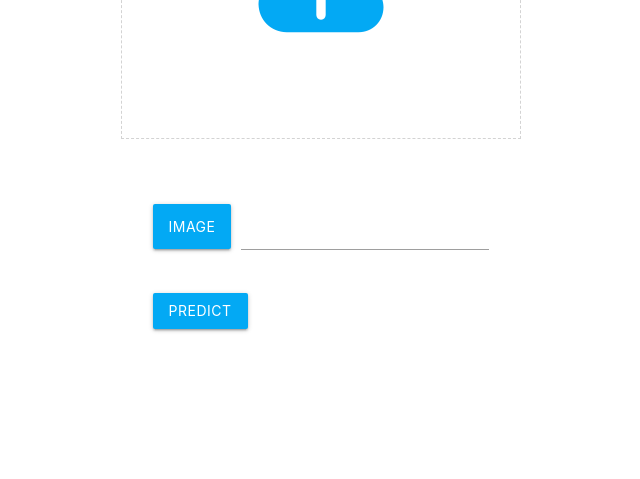
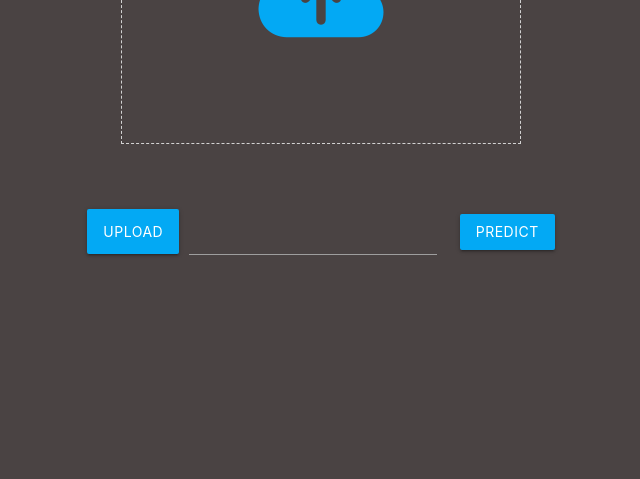
Before and after one commit to team-20-20/cat-vs-dog, a Flask app: page / in a window 1280 px wide. Shown: the part 321-800 px from the top of the page, without its empty margins (319-959 px from the left). Run offline with Flask 2, Linux system fonts and the light colour scheme; some libraries are stand-ins or nearby versions.

Commit message:
Update index.html

```diff
--- a/templates/index.html
+++ b/templates/index.html
@@ -6,20 +6,25 @@
 	 <script src="https://kit.fontawesome.com/a076d05399.js"></script>
     <title>Cat vs Dog</title>
     </head>
-    <body>
+    <body style="background-color:#4a4343">
 	<!-- Compiled and minified CSS -->
+		<nav style="height:58px" class="light-blue">
+			<div class="nav-wrapper">
+				<a  style="display: inline-block;
+    height: 100%;" class="brand-logo"><img src="https://lh3.googleusercontent.com/Z9R-ZmfMhXkupPTrYE_p43XMCGIrR_TPb7WuZwxTStoOjLZgz-gCW3pcEvB-BhVxaiU2=s170"/></a>
+
+			</div>
+		</nav>
    		<div>
    			<div>
+					<h5 style="text-align:center;margin-top:30px;color:white">Upload the image to be predicted using below upload button</h5>
 
-   				<h4 style="text-align: center">
-   					Cat vs Dog Image Prediction
-   				</h4>
+
    			</div>
-   			<div class="row" id="image_container_div" style="display:flex;justify-content: center;align-items: center;margin-top: 100px">
-   				<div class="col s-12" id="image_container" style="width:400px;
-	height:300px; border:1px dashed lightgrey;display:flex;justify-content: center;align-items: center">
+   			<div class="row" id="image_container_div" style="display:flex;justify-content: center;align-items: center;margin-top: 50px">
+   				<div class="col s-12" id="image_container" style="width:400px;height:300px; border:1px dashed lightgrey;display:flex;justify-content: center;align-items: center">
    					<img id ="image" src='' class="responsive-img"/>
-   					<i class="fas fa-cloud-upload-alt" style="font-size:100px;color:#03a9f4" id="icon"></i>
+   					<i class="fas fa-cloud-upload-alt" id="icon" style="font-size:100px;color:#03a9f4"></i>
 
    				</div>
    			</div>
@@ -28,24 +33,28 @@
    					<form method="POST" action="/upload"
    					enctype="multipart/form-data">
 						<div class="row">
+								<div class="col">
 
 									<div class="file-field input-field">
 									  <div class="btn waves-effect waves-light  light-blue">
-						        <span>Image</span>
-						        <input type="file" id="imageUpload" name="file">
+										<span>Upload</span>
+										<input type="file" id="imageUpload"  name="file"/>
 									  </div>
 									  <div class="file-path-wrapper">
-						        <input class="file-path validate"  type="text">
+										<input class="file-path validate" type="text"/>
 									  </div>
 									</div>
+
 								 </div>
-						 <div>
+								 <div class="col" style="margin-top:20px">
 
 									<button type="submit"  class="btn waves-effect waves-light  light-blue" id="upload">Predict
 									</button>
 
 								 </div>
 						</div>
+
+
 
 
 
@@ -60,8 +69,7 @@
 
 	    <script>
 
-	    	img = document.getElementById("image");
-
+	    	let img = document.getElementById("image");
 		let imageUpload = document.getElementById("imageUpload");
 	    	let Icon= document.getElementById("icon");
 	    	imageUpload.onchange = function(e) {
@@ -78,6 +86,7 @@
 
 
 	    	}
+
 	    </script>
 	    <script src="https://cdnjs.cloudflare.com/ajax/libs/materialize/1.0.0/js/materialize.min.js"></script>
     </body>
```
Lines whose indentation alone changed are shown as unchanged.
